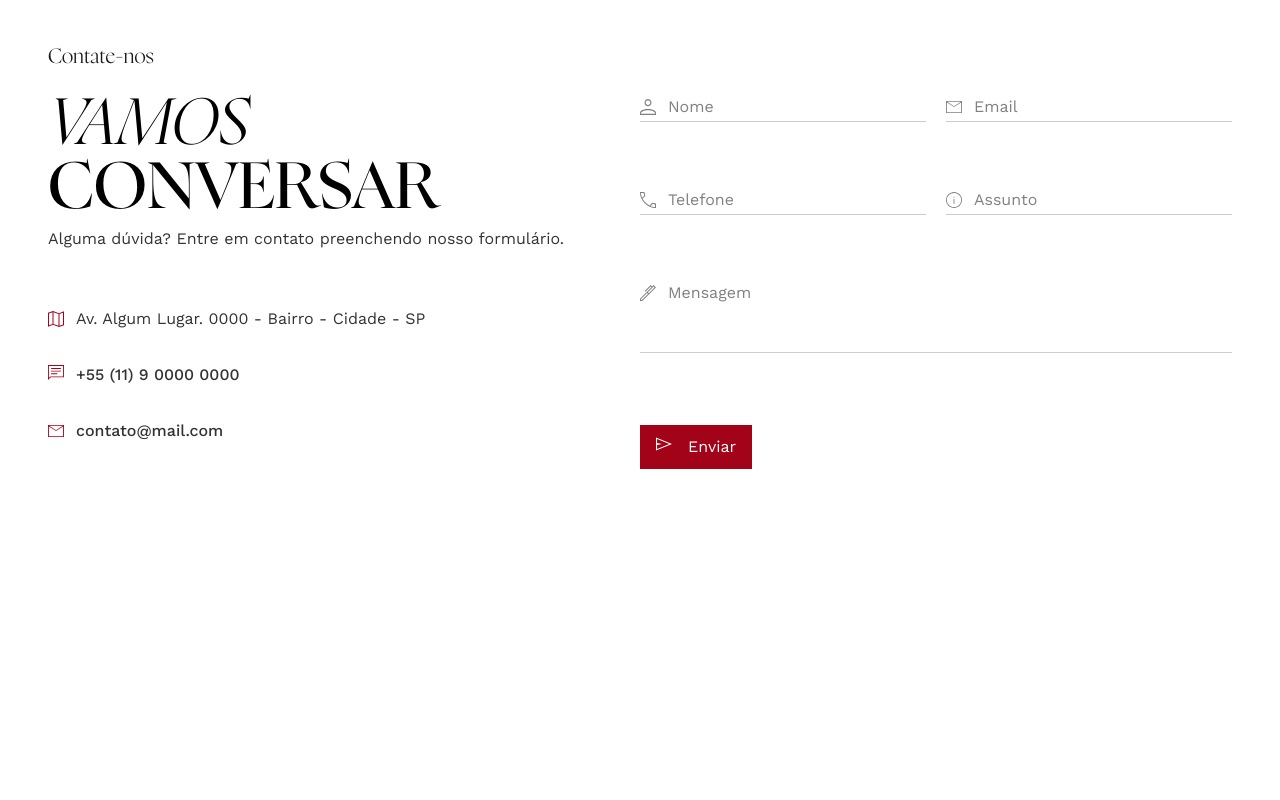
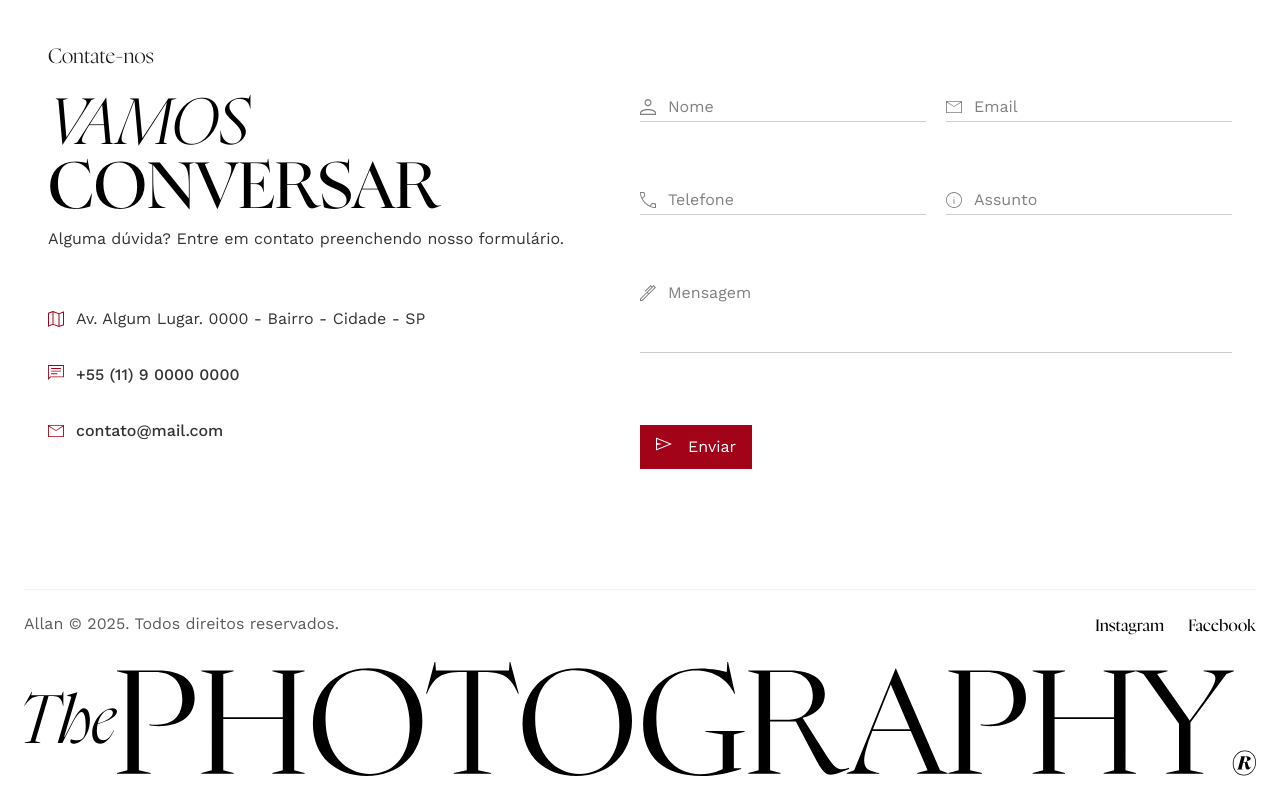
Before and after one commit to allangdasilva/photography-studio, a Next.js app: page / in a window 1280 px wide. Shown: the part 3365-4165 px from the top of the page. Before the commit the page ends 3930 px from the top, so only its background shows below. Built offline with nearby package versions, Linux system fonts and the light colour scheme.

Commit message:
Footer concluido

```diff
--- a/app/page.tsx
+++ b/app/page.tsx
@@ -5,6 +5,7 @@ import About from "@/app/ui/home/about";
 import Projects from "./ui/home/projects";
 import Testimonial from "./ui/home/testimonial";
 import Contact from "./ui/contact";
+import Footer from "./ui/footer/footer";
 
 export default function Home() {
   return (
@@ -18,6 +19,7 @@ export default function Home() {
         <Testimonial />
         <Contact />
       </main>
+      <Footer />
     </>
   );
 }
--- a/app/ui/contact.tsx
+++ b/app/ui/contact.tsx
@@ -3,7 +3,7 @@ import StudioInfos from "./studio-infos";
 
 export default function Contact() {
   return (
-    <section className="p-6 min-sm:p-12 min-sm:pb-24 bg-background">
+    <section className="p-6 pb-20 min-sm:p-12 min-sm:pb-24 bg-background">
       <div className="max-w-[1280px] m-auto">
         <h2 className="fontHeadline">Contate-nos</h2>
         <div className="min-lg:grid min-lg:grid-cols-2">
--- /dev/null
+++ b/app/ui/footer/footer.tsx
@@ -0,0 +1,38 @@
+import Image from "next/image";
+import SocialsFooter from "./socials-footer";
+import Link from "next/link";
+
+export default function Footer() {
+  return (
+    <footer className="p-6 pt-0 min-sm:pt-6 bg-background">
+      <div className="max-w-[1280px] m-auto grid gap-6">
+        <hr className="border-black/5 dark:border-white/5" />
+        <div className="space-y-3 min-sm:flex min-sm:justify-between min-sm:flex-row-reverse min-sm:space-y-0">
+          <SocialsFooter />
+          <p className="fontBody text-center opacity-80">
+            Allan © 2025. Todos direitos reservados.
+          </p>
+        </div>
+        <Link
+          className="hover:scale-95 focus:scale-95 transition-transform duration-400"
+          href={"/"}
+        >
+          <Image
+            src={"/images/logo-photography-studio-black.svg"}
+            width={43}
+            height={48}
+            alt="The Photography Studio"
+            className="w-full object-contain block dark:hidden"
+          />
+          <Image
+            src={"/images/logo-photography-studio-white.svg"}
+            width={43}
+            height={48}
+            alt="The Photography Studio"
+            className="w-full object-contain hidden dark:block"
+          />
+        </Link>
+      </div>
+    </footer>
+  );
+}
--- /dev/null
+++ b/app/ui/footer/socials-footer.tsx
@@ -0,0 +1,31 @@
+const socialsFooter = [
+  {
+    id: 1,
+    label: "Instagram",
+    href: "#",
+  },
+  {
+    id: 2,
+    label: "Facebook",
+    href: "#",
+  },
+];
+
+export default function SocialsFooter() {
+  return (
+    <nav
+      aria-label="Redes Social"
+      className="flex flex-col items-center gap-1 text-center min-sm:flex-row min-sm:justify-end min-sm:gap-6"
+    >
+      {socialsFooter.map(({ id, href, label }) => (
+        <a
+          key={id}
+          href={href}
+          className="fontNav text-textNavMobileColor capitalize relative block after:absolute after:w-full after:h-[1px] after:bottom-0 after:left-0 after:scale-x-0 hover:after:scale-x-100 focus:after:scale-x-100 after:origin-left after:bg-textNavMobileColor after:transition-transform after:duration-700"
+        >
+          {label}
+        </a>
+      ))}
+    </nav>
+  );
+}
```
